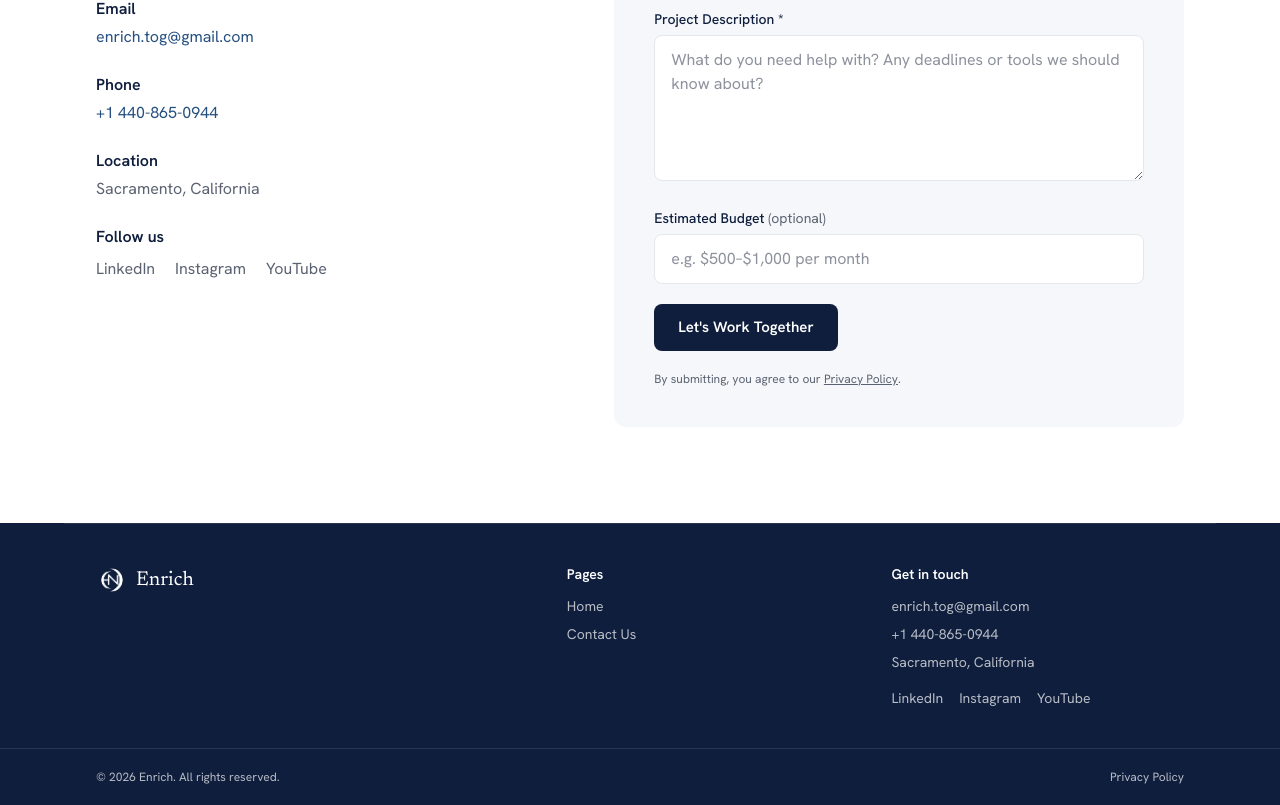
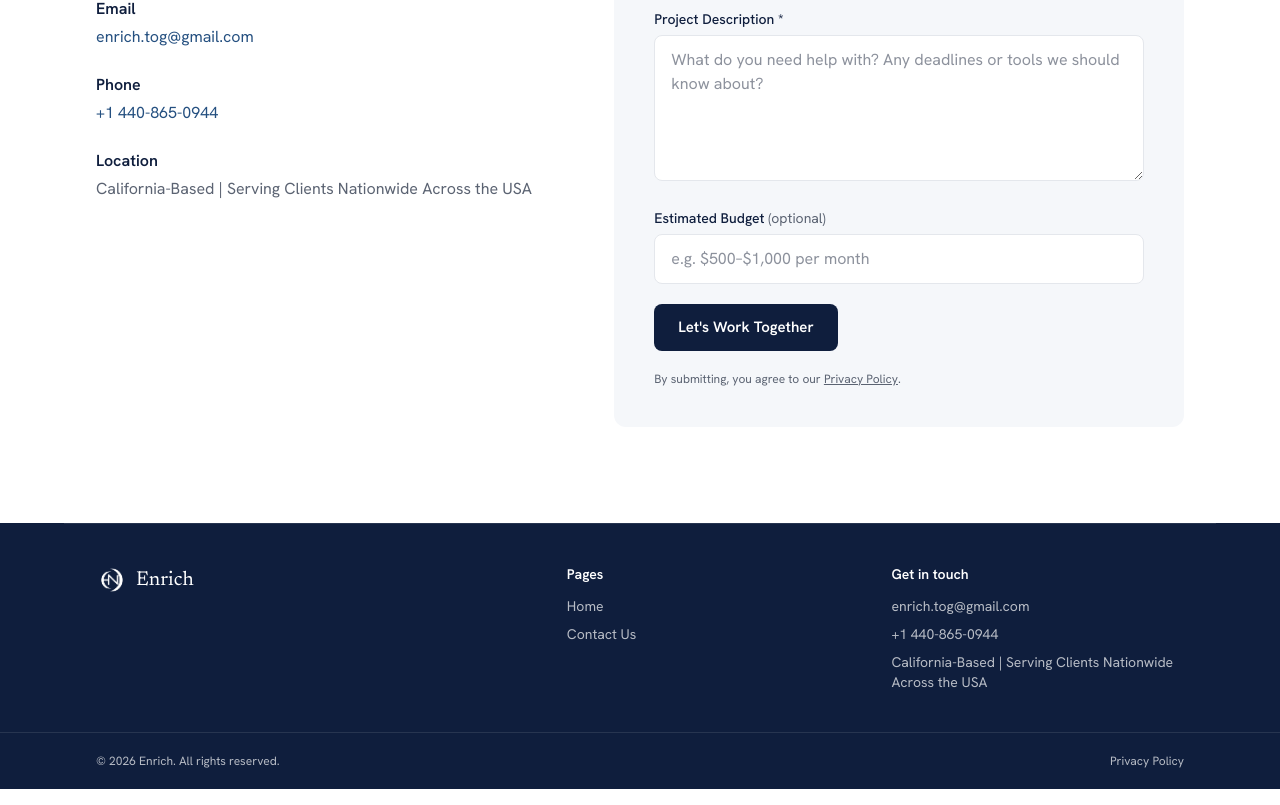
Before and after one commit to ralphchristiandD/agency-website, a Nuxt app: page /contact in a window 1280 px wide. Shown: the part 525-1330 px from the top of the page. Built offline with nearby package versions, Linux system fonts and the light colour scheme.

Commit message:
Client request: hide social links for now, new location wording
Location: "California-Based | Serving Clients Nationwide Across the USA".
Social links stay in site.ts behind showSocials (false) so they can come back.

```diff
--- a/app/components/SiteFooter.vue
+++ b/app/components/SiteFooter.vue
@@ -29,7 +29,7 @@ const year = new Date().getFullYear()
           <li><a :href="`tel:${site.phoneLink}`" class="link-underline inline-block py-1 hover:text-white sm:py-0">{{ site.phone }}</a></li>
           <li>{{ site.location }}</li>
         </ul>
-        <ul class="mt-4 flex flex-wrap gap-x-4 text-sm">
+        <ul v-if="site.showSocials" class="mt-4 flex flex-wrap gap-x-4 text-sm">
           <li v-for="s in site.socials" :key="s.label">
             <a :href="s.href" target="_blank" rel="noopener" class="link-underline inline-block py-1 hover:text-white sm:py-0">{{ s.label }}</a>
           </li>
--- a/app/data/site.ts
+++ b/app/data/site.ts
@@ -5,13 +5,17 @@ export const site = {
   email: 'enrich.tog@gmail.com',
   phone: '+1 440-865-0944',     // shown on the page
   phoneLink: '+14408650944',    // used for tap-to-call (no spaces or dashes)
-  location: 'Sacramento, California',
+  location: 'California-Based | Serving Clients Nationwide Across the USA', // client's wording (2026-10)
+  state: 'California', // used inside sentences, e.g. "based in California"
   // The client's shirt printing business has its own website (Google Sites).
   shirtPrinting: {
     title: 'Shirt Printing',
     text: 'Luxury in every print. Custom shirts for your brand, team, or event.',
     url: 'https://sites.google.com/view/enrichtog/home',
   },
+  // Client asked to hide the social links for now (2026-10). Set to true to show them again
+  // in the footer and on the Contact page (after replacing the placeholder links below).
+  showSocials: false,
   socials: [
     { label: 'LinkedIn', href: 'https://www.linkedin.com/' },
     { label: 'Instagram', href: 'https://www.instagram.com/' },
--- a/app/pages/contact.vue
+++ b/app/pages/contact.vue
@@ -88,7 +88,7 @@ async function submit() {
             <dt class="font-semibold text-navy">Location</dt>
             <dd class="mt-1 text-slate">{{ site.location }}</dd>
           </div>
-          <div>
+          <div v-if="site.showSocials">
             <dt class="font-semibold text-navy">Follow us</dt>
             <dd class="mt-1 flex flex-wrap gap-x-5">
               <a v-for="s in site.socials" :key="s.label" :href="s.href" target="_blank" rel="noopener" class="link-underline py-1 text-slate hover:text-navy">{{ s.label }}</a>
--- a/app/pages/index.vue
+++ b/app/pages/index.vue
@@ -17,7 +17,7 @@ definePageMeta({ layout: false })
 useSeoMeta({
   title: 'VA Support & Shirt Printing',
   description:
-    'Enrich: virtual assistant support (administrative, data, and video) and custom shirt printing, based in Sacramento, California.',
+    'Enrich: virtual assistant support (administrative, data, and video) and custom shirt printing, based in California and serving clients nationwide across the USA.',
 })
 </script>
 
--- a/app/pages/privacy.vue
+++ b/app/pages/privacy.vue
@@ -119,7 +119,7 @@ function closeMobileMenu() {
         <section id="who-we-are" class="space-y-4">
           <h2>Who we are</h2>
           <p>
-            {{ site.name }} is a U.S.-led business support agency based in {{ site.location }}. We provide administrative
+            {{ site.name }} is a U.S.-led business support agency based in {{ site.state }}. We provide administrative
             support, data analytics and reporting, and video editing to businesses, entrepreneurs, and content creators.
             Some of our team members work remotely from the Philippines.
           </p>
```
Also changed, not shown: 1 other file (tests, documents, lock files or other folders).
